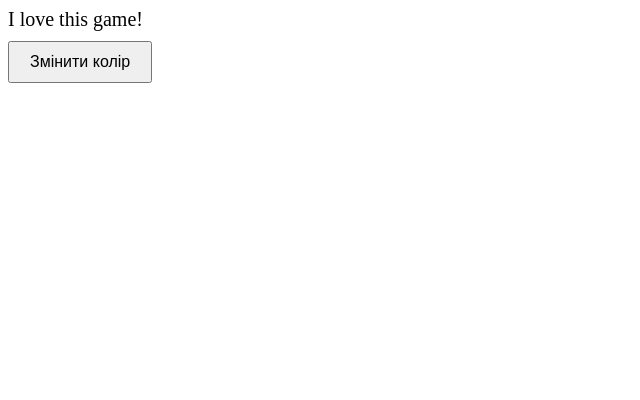
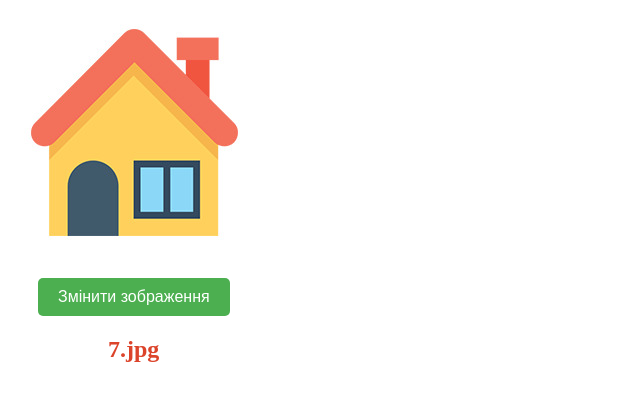
Before and after one commit to ProkofievIlya/FrontendPro, a plain HTML site: page index.html in a window 1280 px wide. Shown: the whole page, without its empty margins (0-640 px from the left). Drawn offline with Linux system fonts and the light colour scheme.

Commit message:
random_images

```diff
--- a/index.html
+++ b/index.html
@@ -3,14 +3,13 @@
 <head>
     <meta charset="UTF-8">
     <meta name="viewport" content="width=device-width, initial-scale=1.0">
-    <title>Зміна кольору тексту</title>
+    <title>Випадкове зображення</title>
     <link rel="stylesheet" href="main.css">
 </head>
 <body>
-
-<div id="textBlock">I love this game!</div>
-<button id="colorButton">Змінити колір</button>
-
+<img id="randomImage" src="" alt="Випадкове зображення">
+<button id="changeImageButton">Змінити зображення</button>
+<div id="imageName"></div>
 <script src="main.js"></script>
 </body>
 </html>
--- a/main.css
+++ b/main.css
@@ -1,10 +1,32 @@
-#textBlock {
-    font-size: 20px;
-    margin-bottom: 10px;
+
+#randomImage {
+    display: block;
+    /*margin: 0 auto;*/
+    max-width: 100%;
+    height: auto;
 }
 
-button {
+#changeImageButton {
+    display: block;
+    margin: 20px 30px;
     padding: 10px 20px;
     font-size: 16px;
+    background-color: #4CAF50;
+    color: white;
+    border: none;
     cursor: pointer;
+    border-radius: 5px;
 }
+
+#changeImageButton:hover {
+    background-color: #45a049;
+}
+
+#imageName {
+    color: #dc442b;
+    text-align: left;
+    font-size: 24px;
+    font-weight: bold;
+    margin-top: 20px;
+    margin-left: 100px;
+}
--- a/main.js
+++ b/main.js
@@ -1,15 +1,14 @@
-let isColorChanged = false;
-const textBlock = document.querySelector('#textBlock');
-const colorButton = document.querySelector('#colorButton');
+const images = ["1.jpg", "2.jpg", "3.jpg", "4.jpg", "5.jpg", "6.jpg", "7.jpg", "8.jpg", "9.jpg"];
 
-colorButton.addEventListener('click', () => {
-    if (isColorChanged) {
+function changeImage() {
 
-        textBlock.style.color = 'black';
-    } else {
+    const randomIndex = Math.floor(Math.random() * images.length);
 
-        textBlock.style.color = 'red';
-    }
+    document.getElementById("randomImage").src = "./images/" + images[randomIndex];
 
-    isColorChanged = !isColorChanged;
-});
+    document.getElementById("imageName").textContent = images[randomIndex];
+}
+
+document.getElementById("changeImageButton").addEventListener("click", changeImage);
+
+changeImage();
```
Also changed, not shown: images/1.jpg (added), images/2.jpg (added), images/3.jpg (added), images/4.jpg (added), images/5.jpg (added), images/6.jpg (added), images/7.jpg (added), images/8.jpg (added), images/9.jpg (added).
